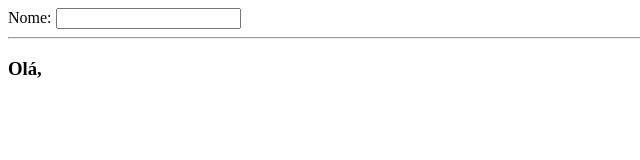
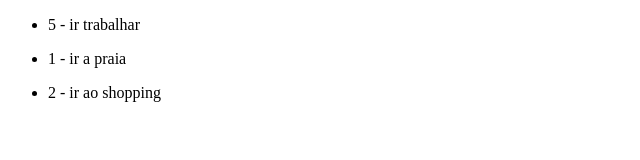
Before and after one commit to lucassabreu/soldado-angular-js-code-squad, a website: page index.html in a window 1280 px wide. Shown: the whole page, without its empty margins (0-640 px from the left). Drawn offline with nearby package versions, Linux system fonts and the light colour scheme.

Commit message:
aula 3 - modulo

```diff
--- /dev/null
+++ b/app.js
@@ -0,0 +1,11 @@
+'use strict';
+
+var MyApp = angular.module("MyApp", []);
+
+MyApp.controller("listaController", function($scope) {
+    $scope.tarefas = [
+        { "nome" : "ir trabalhar", "prioridade" : 5 },
+        { "nome" : "ir a praia", "prioridade" : 1 },
+        { "nome" : "ir ao shopping", "prioridade" : 2 },
+    ];
+});
--- a/index.html
+++ b/index.html
@@ -1,13 +1,23 @@
 <!DOCTYPE html>
-<html lang="en" ng-app>
+<html lang="en" ng-app="MyApp">
 <head>
     <meta charset="UTF-8">
     <title>Curso AngularJs</title>
     <script src="bower_components/angular/angular.min.js"></script>
+    <script src="app.js"></script>
 </head>
 <body>
-    Nome: <input type="text" ng-model="nome" /><br>
-    <hr>
-    <h3>Olá, {{ nome }}</h3>
+    <div ng-controller="listaController">
+        <ul ng-repeat="tarefa in tarefas">
+            <li>
+                {{tarefa.prioridade}} - {{tarefa.nome}}
+            </li>
+        </ul>
+    </div>
 </body>
 </html>
+
+<!--
+    Two-Way Data Bind - Atualizar a Model e a View
+    HMV - um MVC dentro de um módulo
+-->
```
